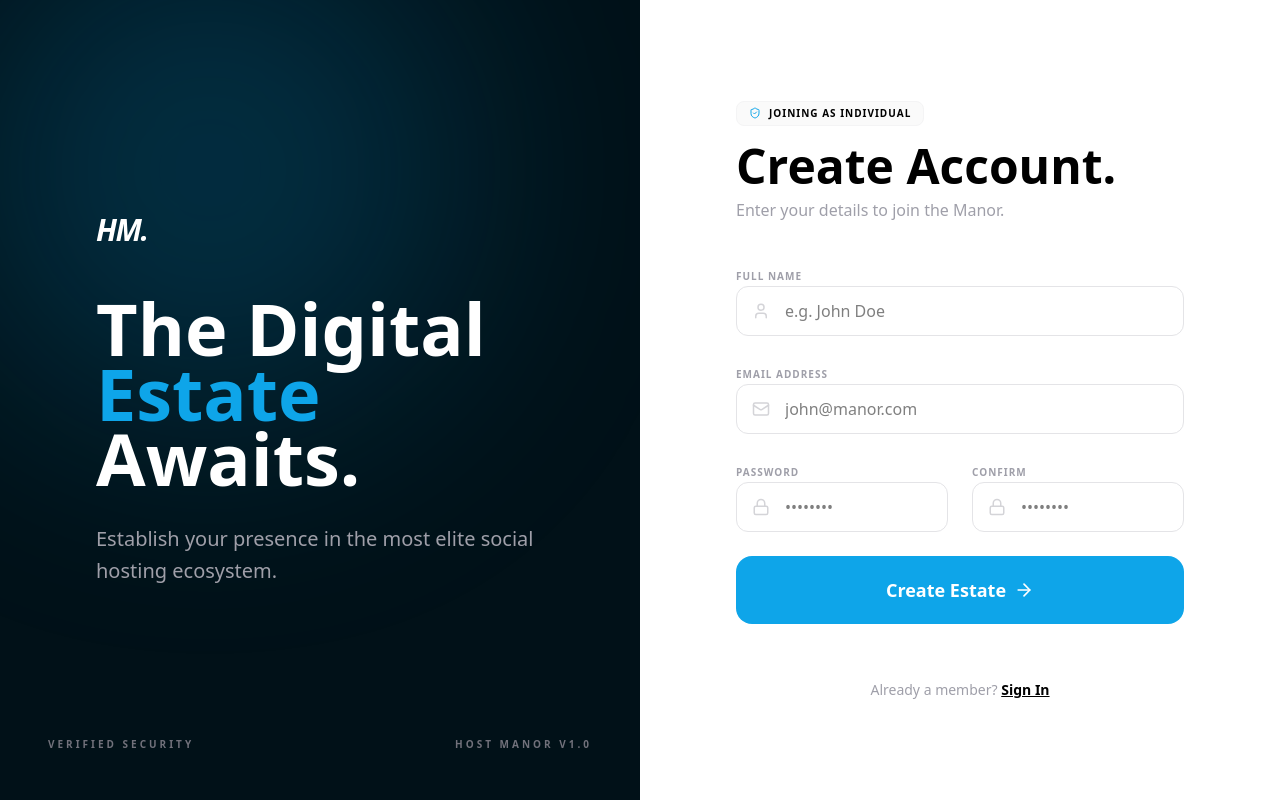
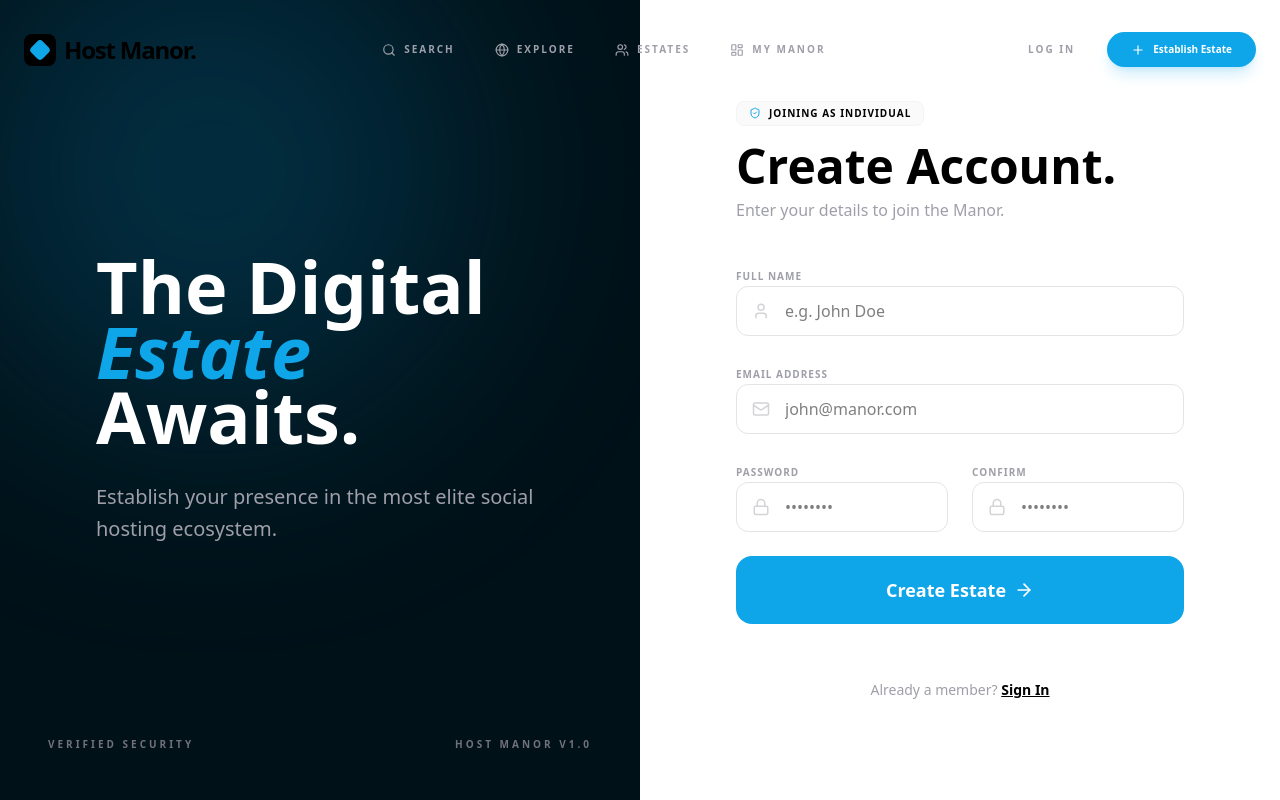
Before and after one commit to hemantnim/host-manor-social, a Next.js app in the folder apps/web/: page /auth/signup in a window 1280 px wide. Built offline with nearby package versions, Linux system fonts and the light colour scheme.

Commit message:
fix: make header universal and adjust auth layout for navigation

```diff
--- a/apps/web/src/app/auth/layout.tsx
+++ b/apps/web/src/app/auth/layout.tsx
@@ -3,16 +3,15 @@ import Link from "next/link";
 
 export default function AuthLayout({ children }: { children: React.ReactNode }) {
   return (
-    <div className="min-h-screen bg-white flex flex-col lg:flex-row">
+    <div className="min-h-screen bg-white flex flex-col lg:flex-row pt-20 lg:pt-0">
       {/* Visual Sidebar */}
       <div className="hidden lg:flex lg:w-1/2 bg-black relative overflow-hidden items-center justify-center p-20">
         <div className="absolute inset-0 bg-sky-blue/10" />
         <div className="absolute top-[-10%] -left-10 w-[500px] h-[500px] bg-sky-blue/20 blur-[120px] rounded-full" />
 
         <div className="relative z-10 max-w-md">
-          <Link href="/" className="text-3xl font-black text-white tracking-tighter mb-12 block italic">HM.</Link>
           <h2 className="text-7xl font-black text-white tracking-tightest leading-[0.9] mb-8">
-            The Digital <br /> <span className="text-sky-blue">Estate</span> Awaits.
+            The Digital <br /> <span className="text-sky-blue italic">Estate</span> Awaits.
           </h2>
           <p className="text-zinc-400 text-xl font-medium leading-relaxed">
             Establish your presence in the most elite social hosting ecosystem.
--- a/apps/web/src/components/layout/Header.tsx
+++ b/apps/web/src/components/layout/Header.tsx
@@ -15,8 +15,8 @@ export const Header = () => {
     return () => window.removeEventListener("scroll", handleScroll);
   }, []);
 
-  // Don't show header on auth pages if we want a clean auth experience
-  if (pathname.startsWith("/auth")) return null;
+  // Ensure header is always visible for navigation
+  const isAuthPage = pathname.startsWith("/auth");
 
   return (
     <header
```
